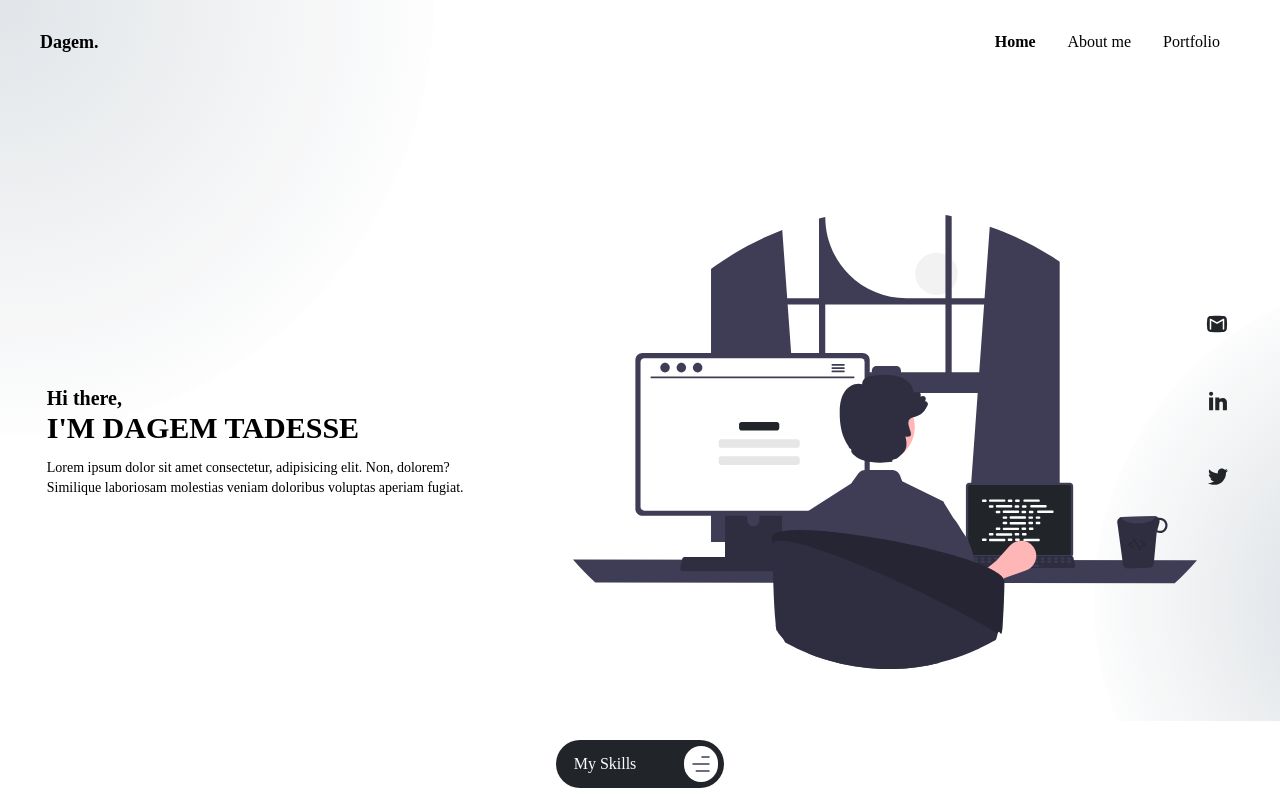
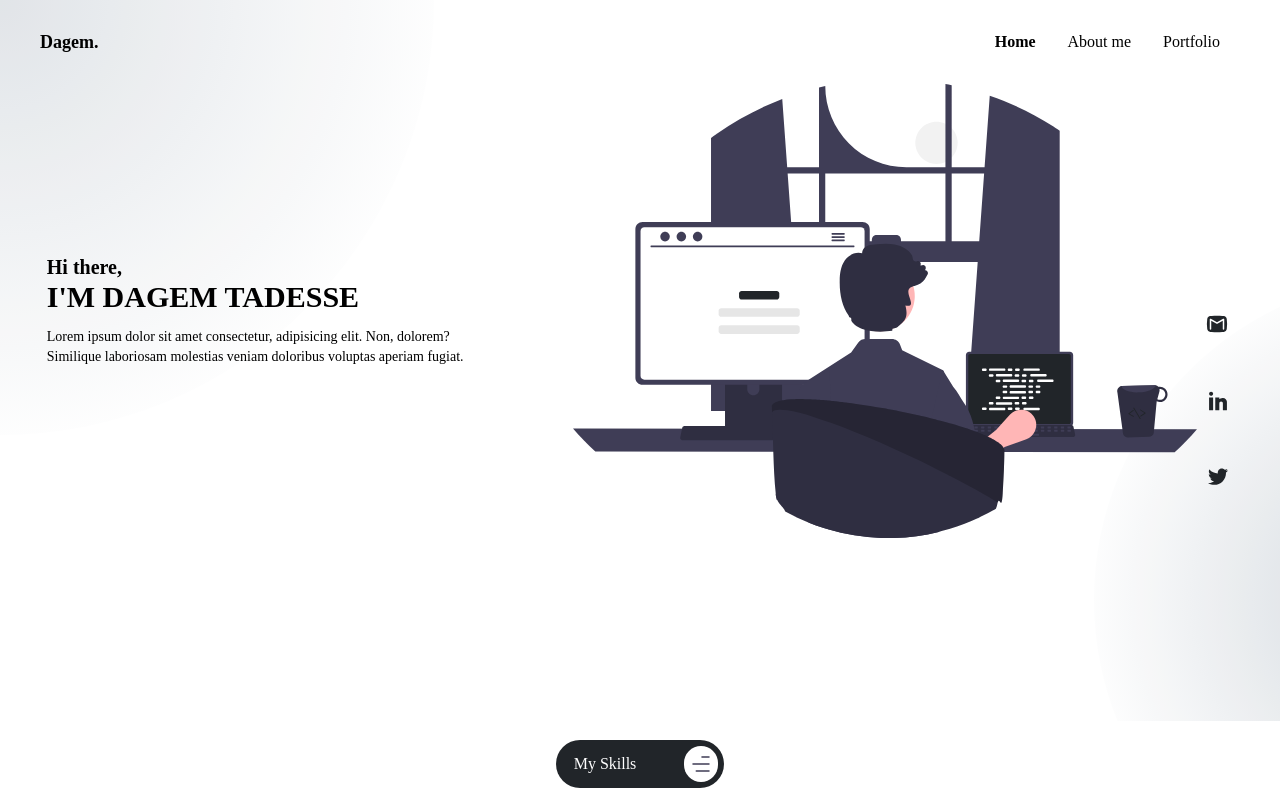
Before and after one commit to dagemtadesse/portfolio, a Next.js app: page / in a window 1280 px wide. Built offline with nearby package versions, Linux system fonts and the light colour scheme.

Commit message:
space for cta

```diff
--- a/pages/about.tsx
+++ b/pages/about.tsx
@@ -31,7 +31,7 @@ const About = ({
   useChain([imageAnimRef, textAnimRef, ...animationRefs])
 
   return (
-    <div className="flex  flex-col md:flex-row  items-center md:px-10 px-5 md:mt-[12vh] mb-12 md:mb-0">
+    <div className="flex  flex-col md:flex-row  items-center md:px-10 px-5 md:mt-[12vh] mb-12 md:mb-0 pb-72">
       <Head>
         <title>About Me | Dagem Tadesse</title>
       </Head>
--- a/pages/index.tsx
+++ b/pages/index.tsx
@@ -35,7 +35,7 @@ export default function Home({
         <title>Dagem Tadesse</title>
       </Head>
       {/* social */}
-      <div className="flex flex-col md:flex-row md:min-h-[calc(100vh-84px)] justify-start md:items-center md:px-10 px-5 gap-12 md:gap-4">
+      <div className="flex flex-col md:flex-row md:min-h-[calc(100vh-84px)] justify-start md:items-center md:px-10 px-5 pb-72 gap-12 md:gap-4">
         <animated.div
           className="basis-[40%] flex flex-col justify-center items-center"
           style={textAnimation}
--- a/styles/global.css
+++ b/styles/global.css
@@ -901,6 +901,10 @@ video {
   padding-right: 2.5rem;
 }
 
+.pb-72 {
+  padding-bottom: 18rem;
+}
+
 .font-Montserrat {
   font-family: Montserrat;
 }
```
